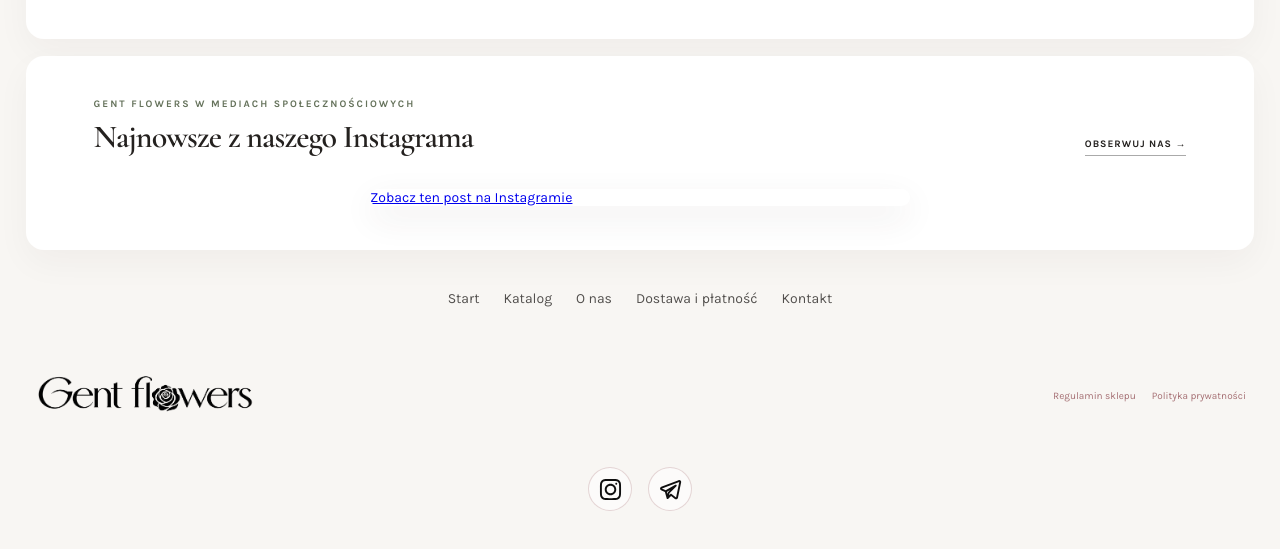
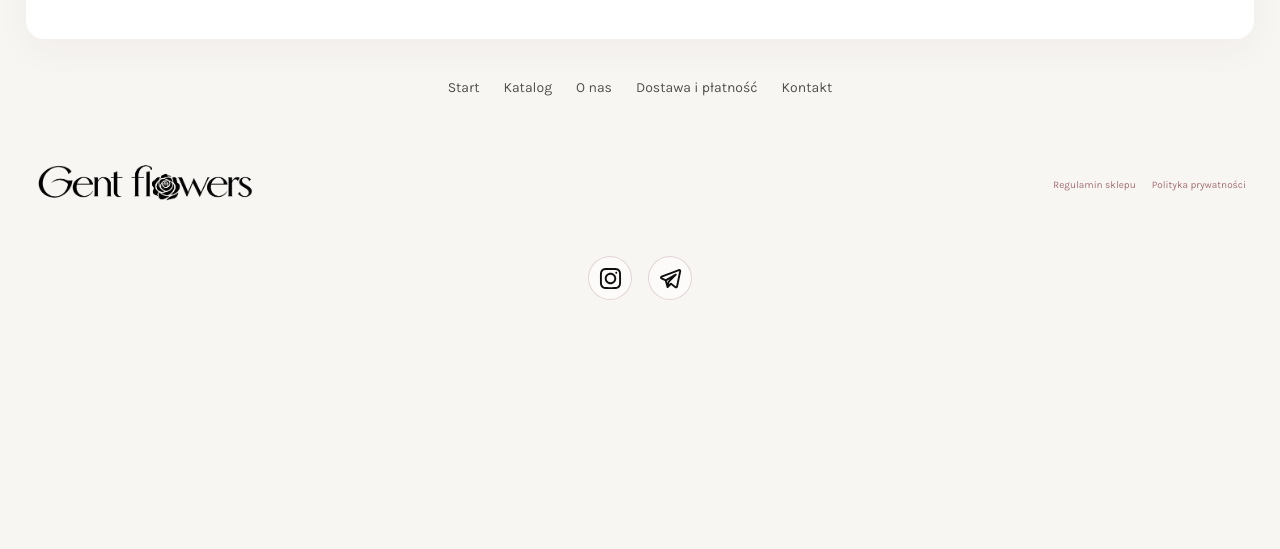
Before and after one commit to zeritdet/fl-ow-eerr, a plain HTML site: page index.html in a window 1280 px wide. Shown: the part 1144-1693 px from the top of the page. After the commit the page ends 1522 px from the top, so only its background shows below. Drawn offline with Linux system fonts and the light colour scheme; a script that the page names is missing.

Commit message:
Add files via upload

```diff
--- a/css/main.css
+++ b/css/main.css
@@ -165,26 +165,3 @@ label {
 .footer-social-link:focus-visible{outline:2px solid #a56f73;outline-offset:4px;}
 @media(prefers-reduced-motion:reduce){.footer-social-link,.footer-social-link img{transition:none}.footer-social-link:hover{transform:none}}
 @media(max-width:560px){.footer-social{padding-top:2px;gap:14px}.footer-social-link{width:42px;height:42px}}
-
-
-/* Instagram post on the homepage */
-.instagram-section{overflow:hidden}
-.instagram-section-head{align-items:flex-end}
-.instagram-section-head .text-link{white-space:nowrap}
-.instagram-embed-wrap{display:flex;justify-content:center;width:100%;padding:8px 0 2px}
-.instagram-embed-wrap .instagram-media{
-  box-sizing:border-box!important;
-  width:100%!important;
-  max-width:540px!important;
-  min-width:0!important;
-  margin:0 auto!important;
-  border:0!important;
-  border-radius:14px!important;
-  box-shadow:0 12px 34px rgba(72,42,45,.09)!important;
-  overflow:hidden;
-}
-@media(max-width:560px){
-  .instagram-section-head{align-items:flex-start;gap:10px}
-  .instagram-section-head .text-link{font-size:13px}
-  .instagram-embed-wrap{padding-top:2px}
-}
--- a/index.html
+++ b/index.html
@@ -398,23 +398,7 @@
      </a>
     </div>
    </section>
-
-   <section class="section instagram-section stack-panel" id="instagram">
-    <div class="section-head instagram-section-head">
-     <div>
-      <div class="eyebrow">Gent Flowers w mediach społecznościowych</div>
-      <h2>Najnowsze z naszego Instagrama</h2>
-     </div>
-     <a class="text-link" href="https://www.instagram.com/gent.flowers" target="_blank" rel="noopener noreferrer">Obserwuj nas &rarr;</a>
-    </div>
-    <div class="instagram-embed-wrap">
-     <blockquote class="instagram-media" data-instgrm-permalink="https://www.instagram.com/p/Dfxw1J7A8IV/" data-instgrm-version="14">
-      <a href="https://www.instagram.com/p/Dfxw1J7A8IV/" target="_blank" rel="noopener noreferrer">Zobacz ten post na Instagramie</a>
-     </blockquote>
-    </div>
-   </section>
-
-   <div class="footer-pages"><a href="./index.html">Start</a><a href="./shop.html">Katalog</a><a href="./about.html">O nas</a><a href="./delivery.html">Dostawa i płatność</a><a href="./contacts.html">Kontakt</a></div>
+<div class="footer-pages"><a href="./index.html">Start</a><a href="./shop.html">Katalog</a><a href="./about.html">O nas</a><a href="./delivery.html">Dostawa i płatność</a><a href="./contacts.html">Kontakt</a></div>
    <footer class="footer" id="footer">
     <a aria-label="Gent Flowers" class="brand" href="./index.html">
      <img alt="Gent Flowers" class="brand-logo" src="./assets/images/gent-flowers-logo.png"/>
@@ -465,6 +449,5 @@
   </script>
   <script defer="" src="./js/storefront.js">
   </script>
-<script defer src="./js/motion.js"></script><script async src="https://www.instagram.com/embed.js"></script>
-</body>
+<script defer src="./js/motion.js"></script></body>
 </html>
```
